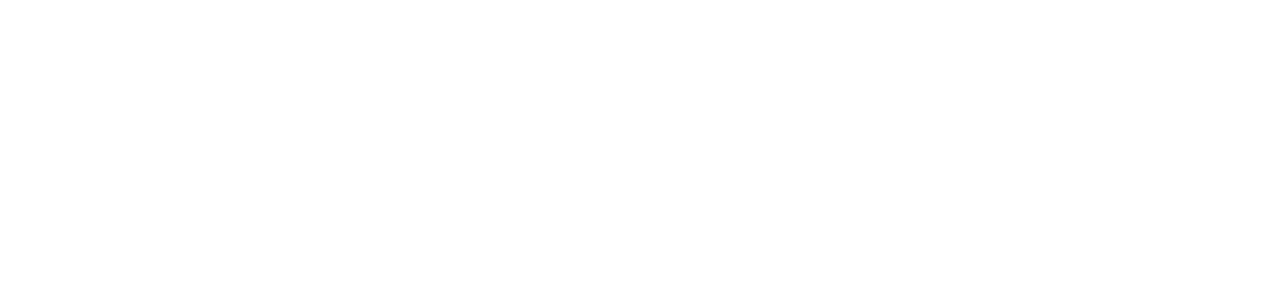
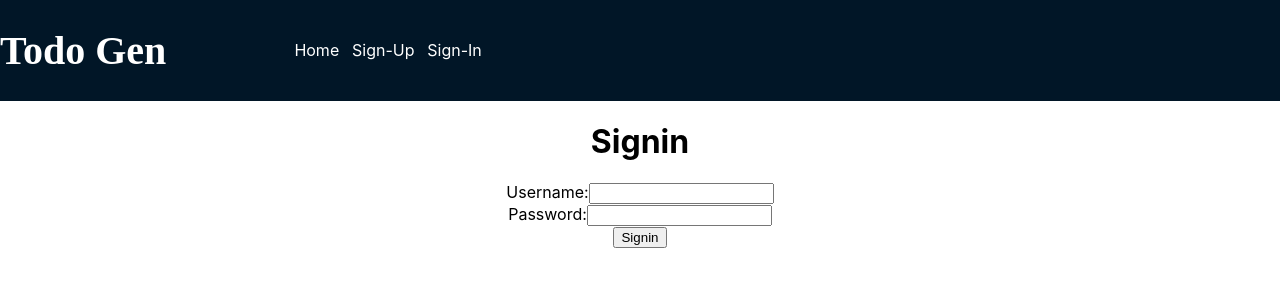
Before and after one commit to OyakiMasu/Todo-Gen, a React (Create React App) app: page /sign-in in a window 1280 px wide. Before the commit this address had no page. Shown: the top 300 px of the page. Built offline with nearby package versions, Linux system fonts and the light colour scheme.

Commit message:
Completed the Signin Task

```diff
--- a/db.json
+++ b/db.json
@@ -29,6 +29,11 @@
       "title": "Delete a Todo",
       "completed": false,
       "id": 6
+    },
+    {
+      "title": "create a user",
+      "completed": false,
+      "id": 7
     }
   ]
 }
--- a/src/App.js
+++ b/src/App.js
@@ -3,6 +3,7 @@
 import Home from './components/Home';
 import Signup from './components/Signup';
 import { Routes, Route } from "react-router-dom"
+import Signin from './components/Signin';
 
 
 function App() {
@@ -11,7 +12,9 @@
       <Routes>
       <Route path="/" element={ <Home/> } />
       <Route path="/sign-up" element={ <Signup/> } />
+      <Route path="/sign-in" element={ <Signin/> } />
       </Routes>
+
 
     </div>
   );
--- a/src/components/Home.js
+++ b/src/components/Home.js
@@ -1,17 +1,13 @@
 import React from "react";
 import Navbar from "./Navbar";
 import Todos from "./Todos";
-// import { Link } from "react-router-dom";
 
-// import Signup from "./Signup";
 
 function Home(){
     return(
     <div className="home">
     <Navbar/>
     <Todos/>
-    {/* <Signup/> */}
-    {/* <Link to="/sign-in">Click to view our contact page</Link> */}
     </div>
     )
 }
--- /dev/null
+++ b/src/components/Signin.js
@@ -0,0 +1,48 @@
+import React, { useState } from 'react';
+import Navbar from './Navbar';
+
+const Signin = () => {
+  const [username, setUsername] = useState('');
+  const [password, setPassword] = useState('');
+
+  const handleSignin = async () => {
+    try {
+      const response = await fetch('/api/signin', {
+        method: 'POST',
+        headers: { 'Content-Type': 'application/json' },
+        body: JSON.stringify({ username, password })
+      });
+
+      if (response.ok) {
+        console.log('Signin successful!');
+        // Do something after signin is successful, such as redirecting the user to a new page
+      } else {
+        console.error('Signin failed.');
+        // Do something when signin fails, such as displaying an error message to the user
+      }
+    } catch (error) {
+      console.error(error);
+      // Do something when there's an error, such as displaying an error message to the user
+    }
+  };
+
+  return (
+    <div>
+      <Navbar />
+      <h1>Signin</h1>
+      <label>
+        Username:
+        <input type="text" value={username} onChange={e => setUsername(e.target.value)} />
+      </label>
+      <br />
+      <label>
+        Password:
+        <input type="password" value={password} onChange={e => setPassword(e.target.value)} />
+      </label>
+      <br />
+      <button onClick={handleSignin}>Signin</button>
+    </div>
+  );
+};
+
+export default Signin;
```
Also changed, not shown: src/components/Login.js (deleted, +0 -7 lines).
